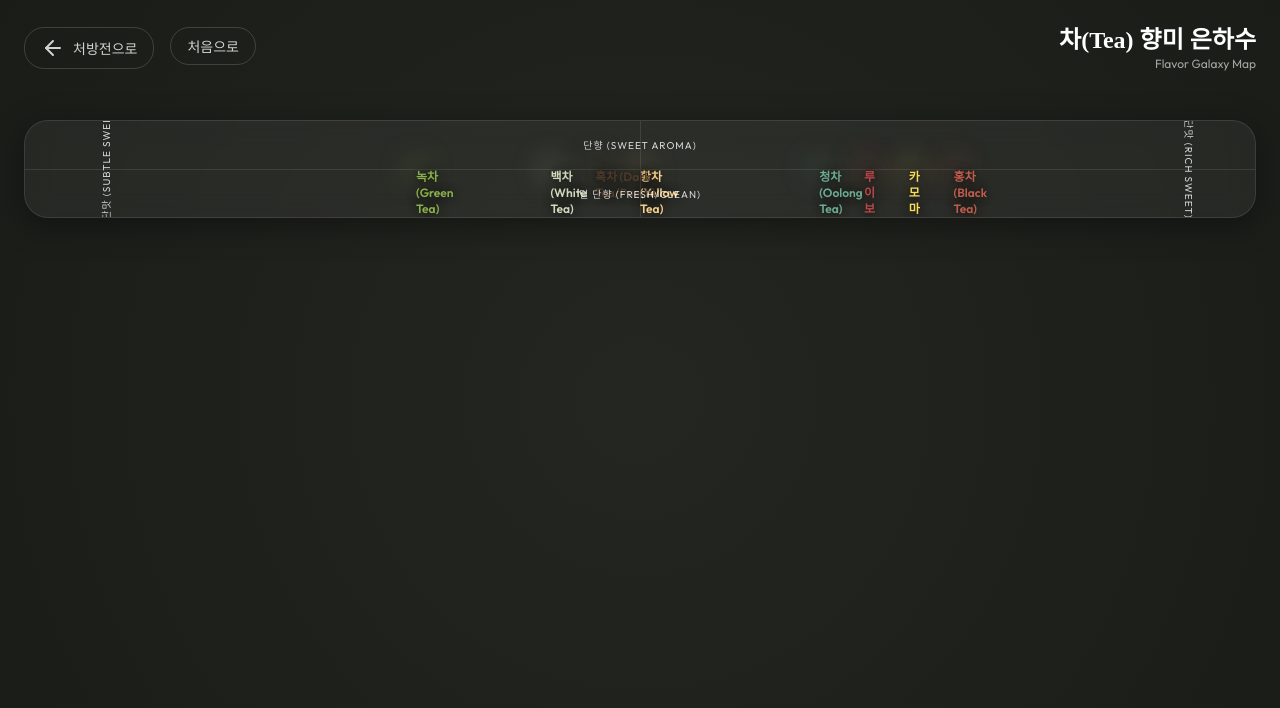
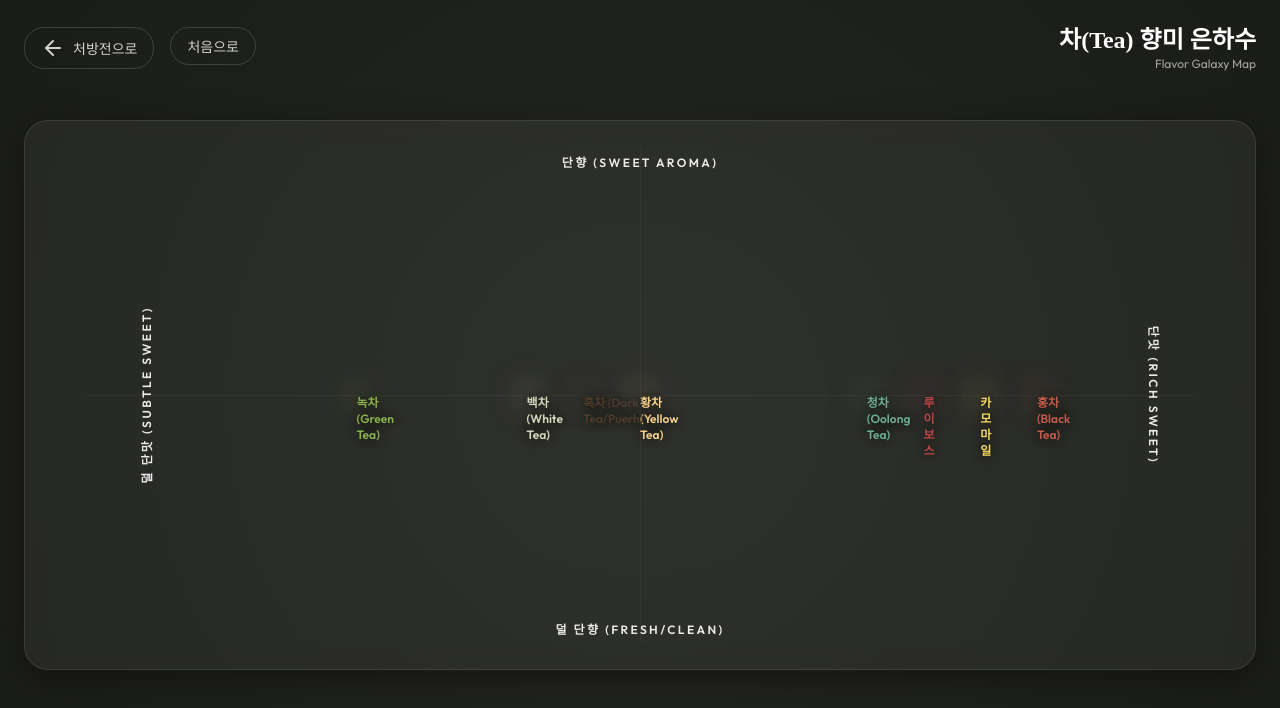
Before and after one commit to GeonWooPaeng/tea_presciption, a Next.js app: page /map in a window 1280 px wide. Shown: the top 708 px of the page. Built offline with nearby package versions, Linux system fonts and the light colour scheme.

Commit message:
fix: finalize title spacing and expand map galaxy layout

```diff
--- a/src/app/map/page.tsx
+++ b/src/app/map/page.tsx
@@ -51,21 +51,21 @@ function MapContent() {
         </div>
       </div>
 
-      <div className="flex-1 relative glass-card p-12 overflow-hidden flex items-center justify-center" style={{ flex: 1, position: 'relative', overflow: 'hidden', display: 'flex', alignItems: 'center', justifyContent: 'center', padding: '3rem', backgroundColor: 'rgba(255, 255, 255, 0.05)', borderRadius: '1.5rem', border: '1px solid rgba(255, 255, 255, 0.1)' }}>
-        {/* Galaxy Axis Labels - Updated mappings */}
-        <div className="absolute top-4 left-1/2 -translate-x-1/2 text-[10px] tracking-widest opacity-80 uppercase" style={{ position: 'absolute', top: '1rem', left: '50%', transform: 'translateX(-50%)', fontSize: '10px', letterSpacing: '0.1em', opacity: 0.8, textTransform: 'uppercase', color: '#fff', zIndex: 10 }}>단향 (Sweet Aroma)</div>
-        <div className="absolute bottom-4 left-1/2 -translate-x-1/2 text-[10px] tracking-widest opacity-80 uppercase" style={{ position: 'absolute', bottom: '1rem', left: '50%', transform: 'translateX(-50%)', fontSize: '10px', letterSpacing: '0.1em', opacity: 0.8, textTransform: 'uppercase', color: '#fff', zIndex: 10 }}>덜 단향 (Fresh/Clean)</div>
-        <div className="absolute left-4 top-1/2 -rotate-90 origin-center text-[10px] tracking-widest opacity-80 uppercase" style={{ position: 'absolute', left: '1rem', top: '50%', transform: 'translateY(-50%) rotate(-90deg)', transformOrigin: 'center', fontSize: '10px', letterSpacing: '0.1em', opacity: 0.8, textTransform: 'uppercase', color: '#fff', zIndex: 10 }}>덜 단맛 (Subtle Sweet)</div>
-        <div className="absolute right-4 top-1/2 rotate-90 origin-center text-[10px] tracking-widest opacity-80 uppercase" style={{ position: 'absolute', right: '1rem', top: '50%', transform: 'translateY(-50%) rotate(90deg)', transformOrigin: 'center', fontSize: '10px', letterSpacing: '0.1em', opacity: 0.8, textTransform: 'uppercase', color: '#fff', zIndex: 10 }}>단맛 (Rich Sweet)</div>
+      <div className="flex-1 relative glass-card p-12 overflow-hidden flex items-center justify-center" style={{ flex: 1, position: 'relative', overflow: 'hidden', display: 'flex', alignItems: 'center', justifyContent: 'center', padding: '3rem', backgroundColor: 'rgba(255, 255, 255, 0.05)', borderRadius: '1.5rem', border: '1px solid rgba(255, 255, 255, 0.1)', minHeight: 'calc(100vh - 250px)', margin: '0 0 2rem 0' }}>
+        {/* Galaxy Axis Labels - Adjusted for better visibility and spacing */}
+        <div className="absolute top-8 left-1/2 -translate-x-1/2 text-[12px] tracking-[0.2em] opacity-90 uppercase font-bold" style={{ position: 'absolute', top: '2rem', left: '50%', transform: 'translateX(-50%)', fontSize: '12px', letterSpacing: '0.2em', opacity: 0.9, textTransform: 'uppercase', color: '#fff', zIndex: 10 }}>단향 (Sweet Aroma)</div>
+        <div className="absolute bottom-8 left-1/2 -translate-x-1/2 text-[12px] tracking-[0.2em] opacity-90 uppercase font-bold" style={{ position: 'absolute', bottom: '2rem', left: '50%', transform: 'translateX(-50%)', fontSize: '12px', letterSpacing: '0.2em', opacity: 0.9, textTransform: 'uppercase', color: '#fff', zIndex: 10 }}>덜 단향 (Fresh/Clean)</div>
+        <div className="absolute left-8 top-1/2 -rotate-90 origin-center text-[12px] tracking-[0.2em] opacity-90 uppercase font-bold" style={{ position: 'absolute', left: '2rem', top: '50%', transform: 'translateY(-50%) rotate(-90deg)', transformOrigin: 'center', fontSize: '12px', letterSpacing: '0.2em', opacity: 0.9, textTransform: 'uppercase', color: '#fff', zIndex: 10 }}>덜 단맛 (Subtle Sweet)</div>
+        <div className="absolute right-8 top-1/2 rotate-90 origin-center text-[12px] tracking-[0.2em] opacity-90 uppercase font-bold" style={{ position: 'absolute', right: '2rem', top: '50%', transform: 'translateY(-50%) rotate(90deg)', transformOrigin: 'center', fontSize: '12px', letterSpacing: '0.2em', opacity: 0.9, textTransform: 'uppercase', color: '#fff', zIndex: 10 }}>단맛 (Rich Sweet)</div>
 
         {/* Center Grid Lines */}
-        <div className="absolute inset-0 flex items-center justify-center opacity-10 pointer-events-none" style={{ position: 'absolute', top: 0, left: 0, right: 0, bottom: 0, display: 'flex', alignItems: 'center', justifyContent: 'center', opacity: 0.1, pointerEvents: 'none' }}>
-          <div className="w-full h-px bg-white" style={{ width: '100%', height: '1px', backgroundColor: '#fff' }} />
-          <div className="h-full w-px bg-white absolute" style={{ height: '100%', width: '1px', backgroundColor: '#fff', position: 'absolute' }} />
+        <div className="absolute inset-0 flex items-center justify-center opacity-20 pointer-events-none" style={{ position: 'absolute', top: 0, left: 0, right: 0, bottom: 0, display: 'flex', alignItems: 'center', justifyContent: 'center', opacity: 0.2, pointerEvents: 'none' }}>
+          <div className="w-[90%] h-px bg-white/20" style={{ width: '90%', height: '1px', backgroundColor: 'rgba(255,255,255,0.2)' }} />
+          <div className="h-[90%] w-px bg-white/20 absolute" style={{ height: '90%', width: '1px', backgroundColor: 'rgba(255,255,255,0.2)', position: 'absolute' }} />
         </div>
 
-        {/* Tea Stars */}
-        <div className="relative w-full h-full max-w-4xl max-h-[600px]">
+        {/* Tea Stars Container - Ensuring it fills the glass-card */}
+        <div className="relative w-full h-full max-w-5xl aspect-square md:aspect-video flex items-center justify-center" style={{ width: '100%', height: '100%', position: 'relative' }}>
           {displayTeas.map((tea) => (
             <motion.div
               key={tea.id}
```
